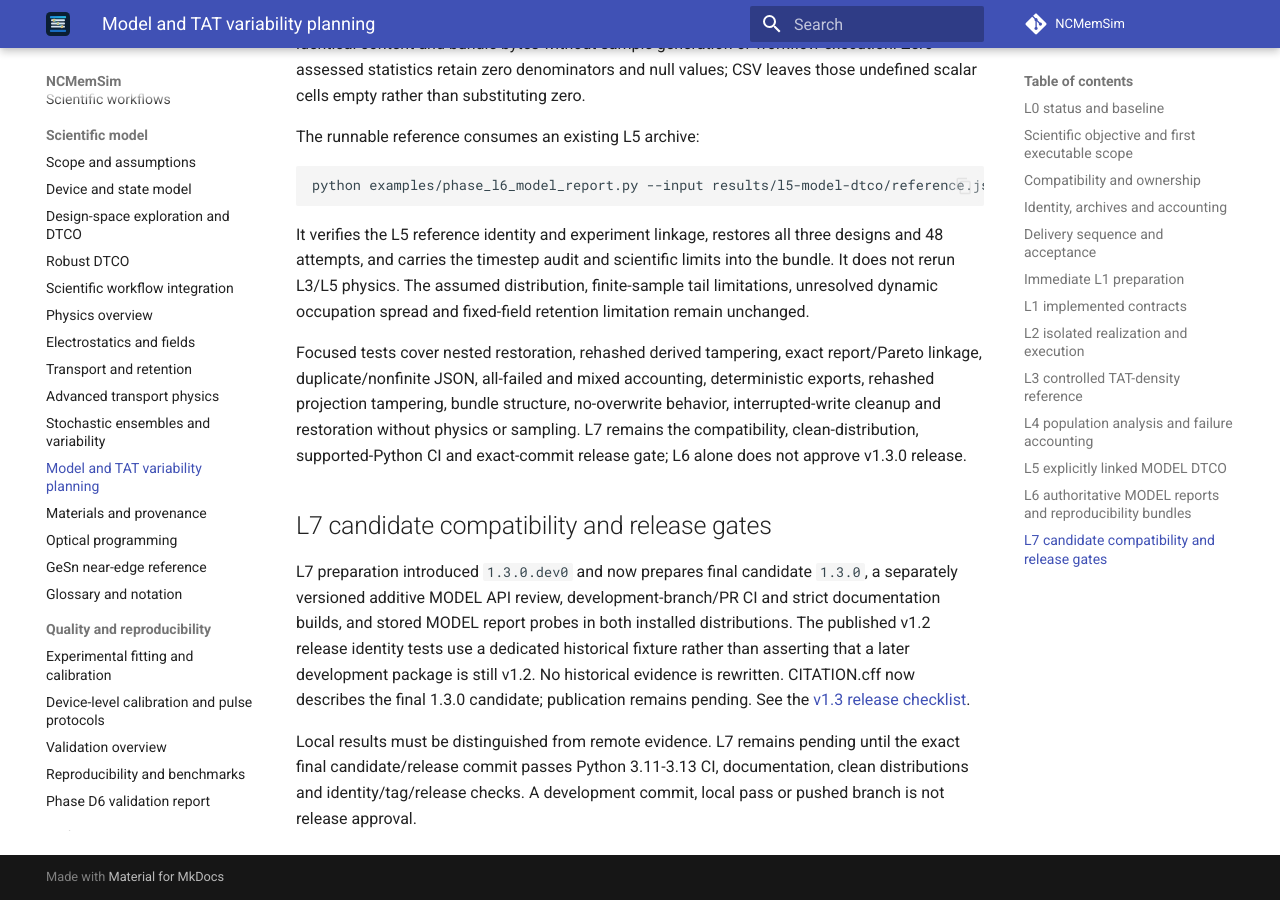
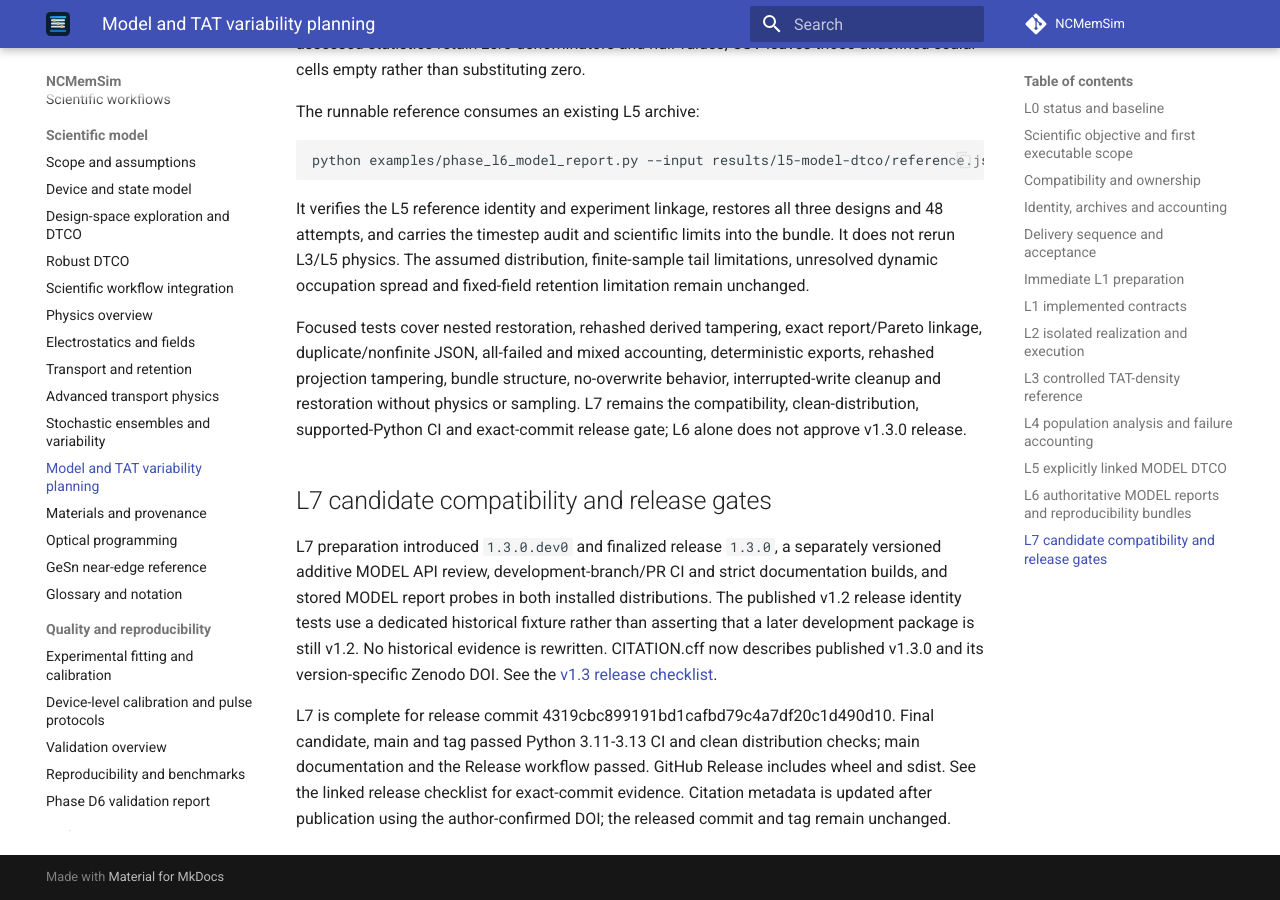
Before and after one commit to ocojocaru/NCMemSim, an MkDocs documentation site: the page built from docs/model_variability.md, in a window 1280 px wide and 900 px high, scrolled down 11313 px. Built offline with MkDocs 1.6.1 and Material for MkDocs 9.7.7, drawn with Linux system fonts in a browser that asks for light colours; comment, search, counter and statistics services are not loaded; some of the changed text lies outside the part shown.

Commit message:
Record v1.3.0 Zenodo DOI and close Phase L7

```diff
--- a/docs/model_variability.md
+++ b/docs/model_variability.md
@@ -4,8 +4,8 @@
 
 Planning baseline: published v1.2.0, commit b9d2ff77136217af5b3b5a4b5a4780af5d75d6d5.
 Target release: v1.3.0. This document establishes the L0 planning contract;
-L1 contracts, L2 isolated execution, L3 controlled density reference, L4 population analysis, L5 variability-aware DTCO and L6 integrity-checked reports are implemented; L7 is pending. No MODEL binding or new runtime API is implemented by L0.
-The package now uses final candidate identity 1.3.0; the latest published stable release remains 1.2.0 until publication. Final exact-commit release gates remain pending.
+L1 contracts, L2 isolated execution, L3 controlled density reference, L4 population analysis, L5 variability-aware DTCO and L6 integrity-checked reports are implemented; L7 is complete; v1.3.0 is published. No MODEL binding or new runtime API is implemented by L0.
+The current stable release is 1.3.0. Final candidate, main/tag CI, documentation and release distribution gates passed.
 
 ## Scientific objective and first executable scope
 
@@ -497,14 +497,15 @@ CI and exact-commit release gate; L6 alone does not approve v1.3.0 release.
 
 ## L7 candidate compatibility and release gates
 
-L7 preparation introduced `1.3.0.dev0` and now prepares final candidate `1.3.0`, a separately versioned additive MODEL
+L7 preparation introduced `1.3.0.dev0` and finalized release `1.3.0`, a separately versioned additive MODEL
 API review, development-branch/PR CI and strict documentation builds, and stored
 MODEL report probes in both installed distributions. The published v1.2 release
 identity tests use a dedicated historical fixture rather than asserting that a
 later development package is still v1.2. No historical evidence is rewritten.
-CITATION.cff now describes the final 1.3.0 candidate; publication remains pending. See the [v1.3 release checklist](v1_3_release_checklist.md).
+CITATION.cff now describes published v1.3.0 and its version-specific Zenodo DOI. See the [v1.3 release checklist](v1_3_release_checklist.md).
 
-Local results must be distinguished from remote evidence. L7 remains pending
-until the exact final candidate/release commit passes Python 3.11-3.13 CI,
-documentation, clean distributions and identity/tag/release checks. A development
-commit, local pass or pushed branch is not release approval.
+L7 is complete for release commit 4319cbc899191bd1cafbd79c4a7df20c1d490d10.
+Final candidate, main and tag passed Python 3.11-3.13 CI and clean distribution checks;
+main documentation and the Release workflow passed. GitHub Release includes wheel and sdist.
+See the linked release checklist for exact-commit evidence. Citation metadata is updated after
+publication using the author-confirmed DOI; the released commit and tag remain unchanged.
```
Also changed, not shown: CHANGELOG.md (+3 -2 lines), README.md (+4 -4 lines), docs/archival_citation.md (+3 -3 lines), docs/index.md (+4 -4 lines), docs/roadmap.md (+1 -1 lines), docs/v1_3_release_checklist.md (+19 -1 lines), 5 other files.
